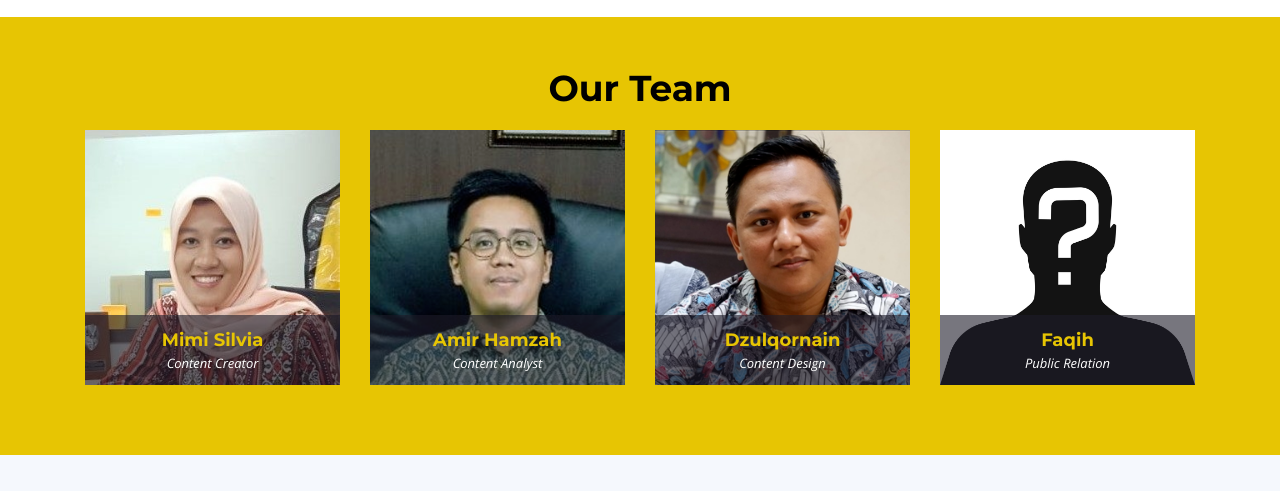
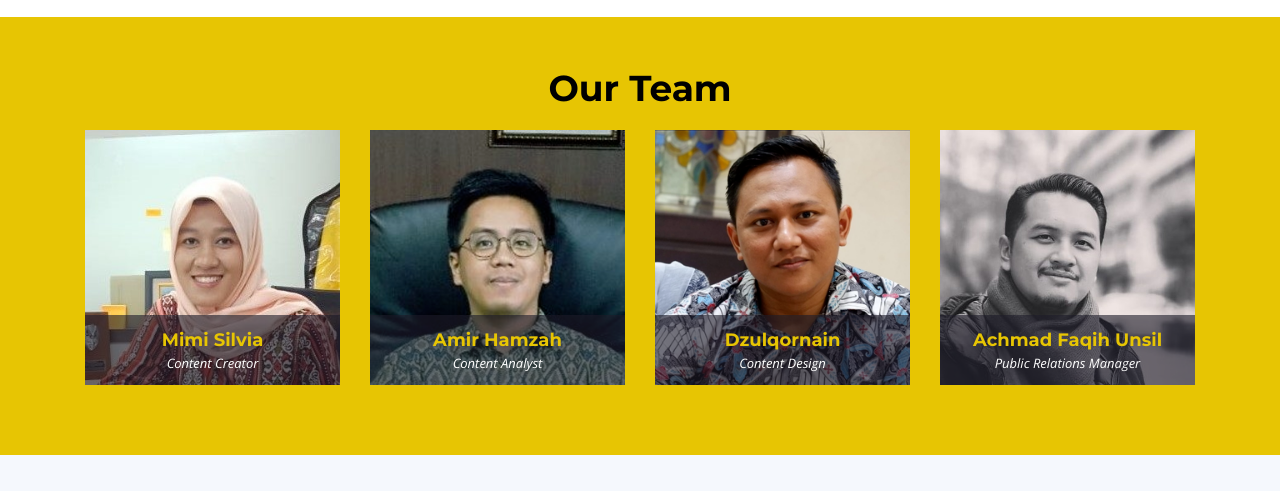
Before and after one commit to dzakiftr/Rapid, a plain HTML site: page index.html in a window 1280 px wide. Shown: the part 1920-2411 px from the top of the page. Drawn offline with nearby package versions, Linux system fonts and the light colour scheme.

Commit message:
ubah team member

```diff
--- a/index.html
+++ b/index.html
@@ -643,11 +643,11 @@
 
           <div class="col-lg-3 col-md-6 wow fadeInUp" data-wow-delay="0.1s">
             <div class="member">
-              <img src="img/team members/mystery-person.png" class="img-fluid" alt="">
+              <img src="img/team members/achmadfaqih.jpeg" class="img-fluid" alt="">
               <div class="member-info">
                 <div class="member-info-content">
-                  <h4>Faqih</h4>
-                  <span>Public Relation</span>
+                  <h4>Achmad Faqih Unsil</h4>
+                  <span>Public Relations Manager</span>
 
                 </div>
               </div>
```
Also changed, not shown: img/team members/achmadfaqih.jpeg (added).
